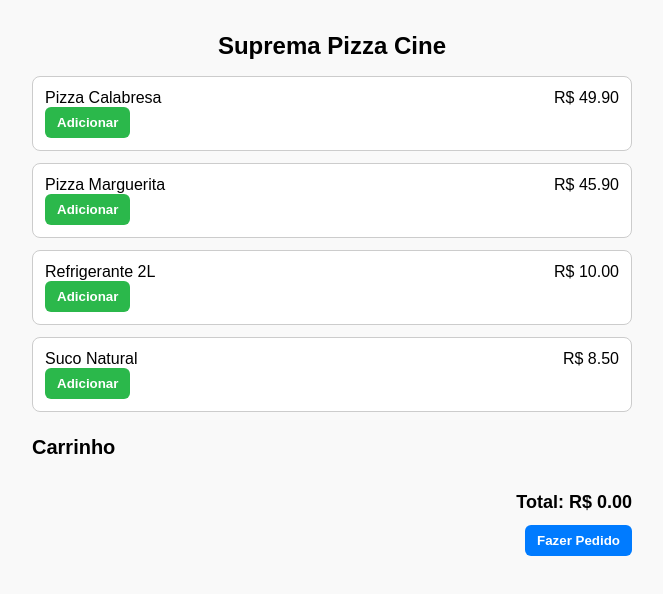
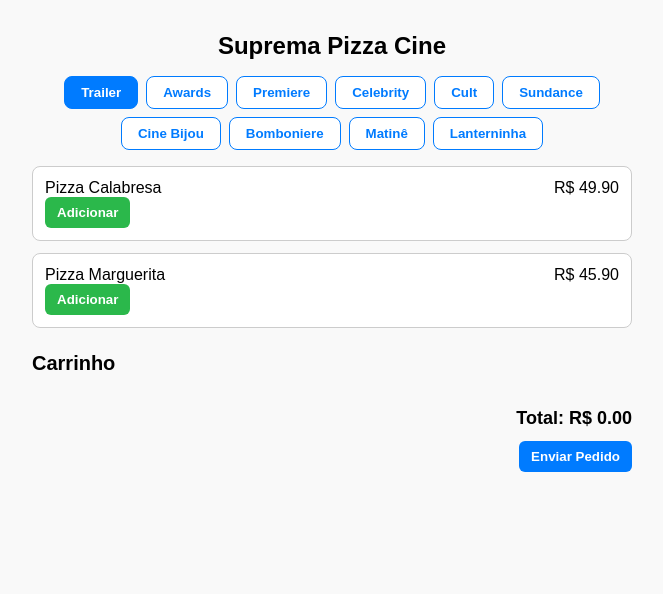
Before and after one commit to guilhermeburgheri/FrontendPizzaria, a React (Create React App) app: page / in a window 1280 px wide. Shown: the top 594 px of the page, without its empty margins (308-971 px from the left). Built offline with nearby package versions, Linux system fonts and the light colour scheme.

Commit message:
Adicionando sistema de divisões no cardápio.

```diff
--- a/src/App.css
+++ b/src/App.css
@@ -77,3 +77,31 @@ body {
   font-size: 18px;
   font-weight: bold;
 }
+
+.abas {
+  display: flex;
+  flex-wrap: wrap;
+  gap: 8px;
+  margin-bottom: 16px;
+  justify-content: center;
+}
+
+.aba {
+  padding: 8px 16px;
+  border: 1px solid #007bff;
+  background-color: white;
+  color: #007bff;
+  cursor: pointer;
+  border-radius: 8px;
+  font-weight: bold;
+  transition: background-color 0.3s ease;
+}
+
+.aba.ativa {
+  background-color: #007bff;
+  color: white;
+}
+
+.aba:hover:not(.ativa) {
+  background-color: #e0f0ff;
+}
--- a/src/App.js
+++ b/src/App.js
@@ -1,15 +1,28 @@
 import React, { useState } from "react";
 import "./App.css";
 
-const menu = [
+const categorias = {
+  Trailer: [
     { id: 1, nome: "Pizza Calabresa", preco: 49.9 },
     { id: 2, nome: "Pizza Marguerita", preco: 45.9 },
+  ],
+  Awards: [
     { id: 3, nome: "Refrigerante 2L", preco: 10.0 },
     { id: 4, nome: "Suco Natural", preco: 8.5 },
-];
+  ],
+  Premiere: [],
+  Celebrity: [],
+  Cult: [],
+  Sundance: [],
+  "Cine Bijou": [],
+  Bomboniere: [],
+  Matinê: [],
+  Lanterninha: [],
+};
 
 export default function App() {
   const [carrinho, setCarrinho] = useState([]);
+  const [categoriaAtiva, setCategoriaAtiva] = useState("Trailer");
 
   const adicionarItem = (item) => {
     setCarrinho((prev) => [...prev, item]);
@@ -29,18 +42,40 @@ export default function App() {
   return (
     <div className="container">
       <h1 className="titulo">Suprema Pizza Cine</h1>
+
+      {/* Menu de abas para escolher categoria */}
+      <div className="abas">
+        {Object.keys(categorias).map((cat) => (
+          <button
+            key={cat}
+            className={`aba ${cat === categoriaAtiva ? "ativa" : ""}`}
+            onClick={() => setCategoriaAtiva(cat)}
+          >
+            {cat}
+          </button>
+        ))}
+      </div>
+
+      {/* Itens da categoria ativa */}
       <div className="menu">
-        {menu.map((item) => (
+        {categorias[categoriaAtiva].length === 0 ? (
+          <p className="vazio">Nenhum item nesta categoria.</p>
+        ) : (
+          categorias[categoriaAtiva].map((item) => (
             <div key={item.id} className="item">
               <div className="info">
                 <span>{item.nome}</span>
                 <span>R$ {item.preco.toFixed(2)}</span>
               </div>
-            <button className="botao adicionar" onClick={() => adicionarItem(item)}>
-              Adicionar
+              <button
+                className="botao adicionar"
+                onClick={() => adicionarItem(item)}
+              >
+                <strong>Adicionar</strong>
               </button>
             </div>
-        ))}
+          ))
+        )}
       </div>
 
       <h2 className="subtitulo">Carrinho</h2>
@@ -51,7 +86,7 @@ export default function App() {
             <div className="acoes">
               <span>R$ {item.preco.toFixed(2)}</span>
               <button className="remover" onClick={() => removerItem(index)}>
-                Remover
+                <strong>Remover</strong>
               </button>
             </div>
           </li>
@@ -65,7 +100,7 @@ export default function App() {
           onClick={enviarPedido}
           disabled={carrinho.length === 0}
         >
-          Fazer Pedido
+          <strong>Enviar Pedido</strong>
         </button>
       </div>
     </div>
```
Lines whose indentation alone changed are shown as unchanged.
